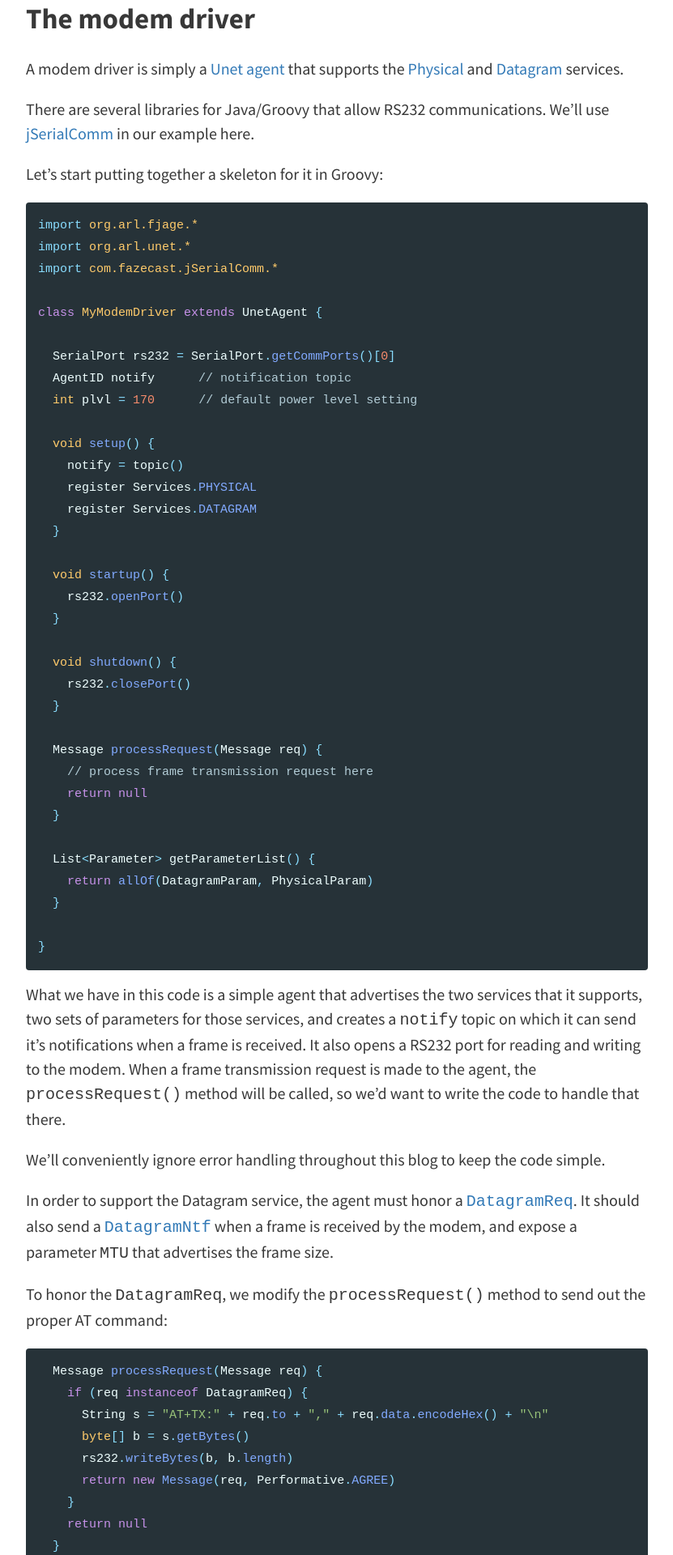
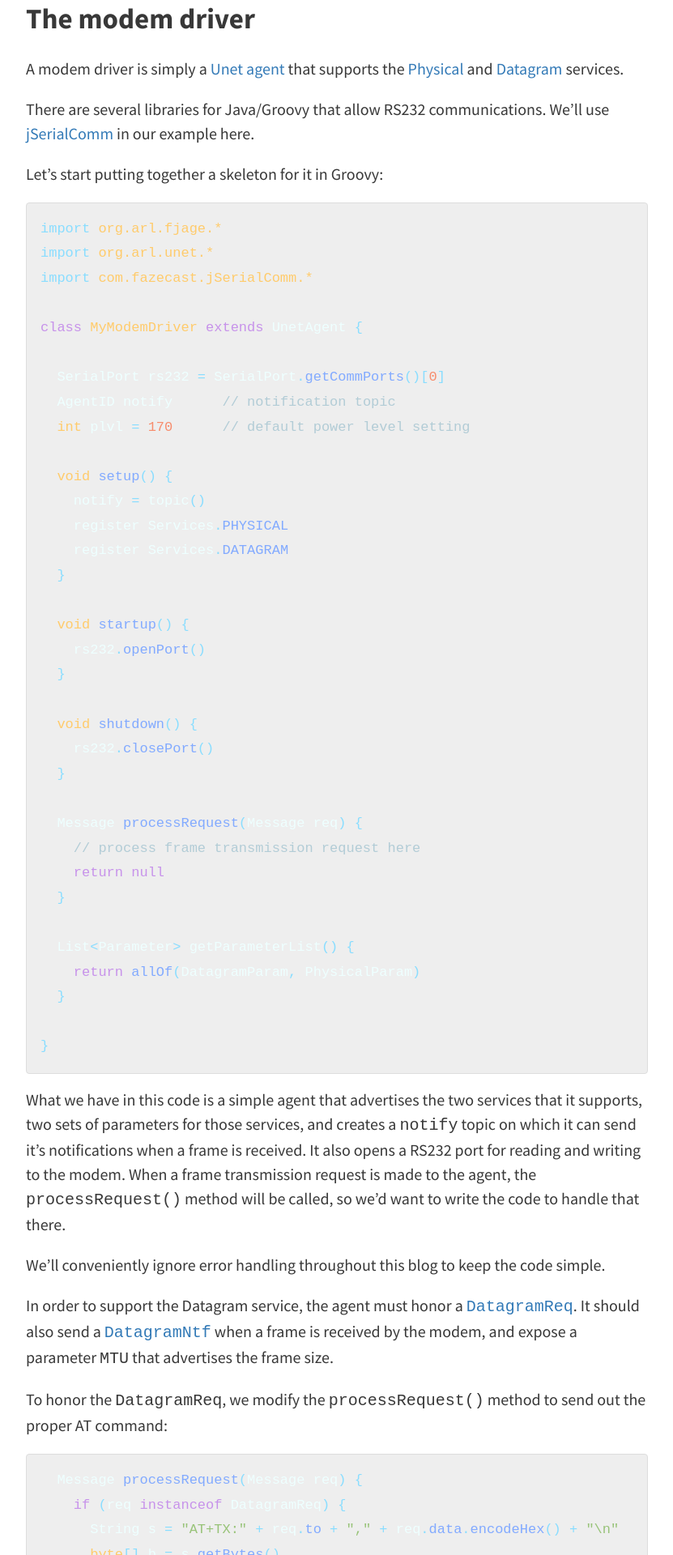
Before and after one commit to org-arl/unet-blog, a Jekyll site: the page built from _posts/2018-08-15-Developing-modem-drivers-for-UnetStack.md, in a window 1280 px wide. Shown: the part 1215-3135 px from the top of the page at 81% size, without its empty margins (224-1055 px from the left). Built offline with Jekyll 4.4.1, drawn with Linux system fonts in a browser that asks for light colours.

Commit message:
add background colour

```diff
--- a/_sass/external/_syntax.scss
+++ b/_sass/external/_syntax.scss
@@ -13,6 +13,9 @@
     font-family: $monospace;
     font-size: $font-size-code;
     line-height: 1.8;
+    background-color: #EEE;
+    border: 1px solid #DDD;
+    font-size: 0.85em;
     border-radius: $border-radius;
     > pre,
     pre.highlight {
```
